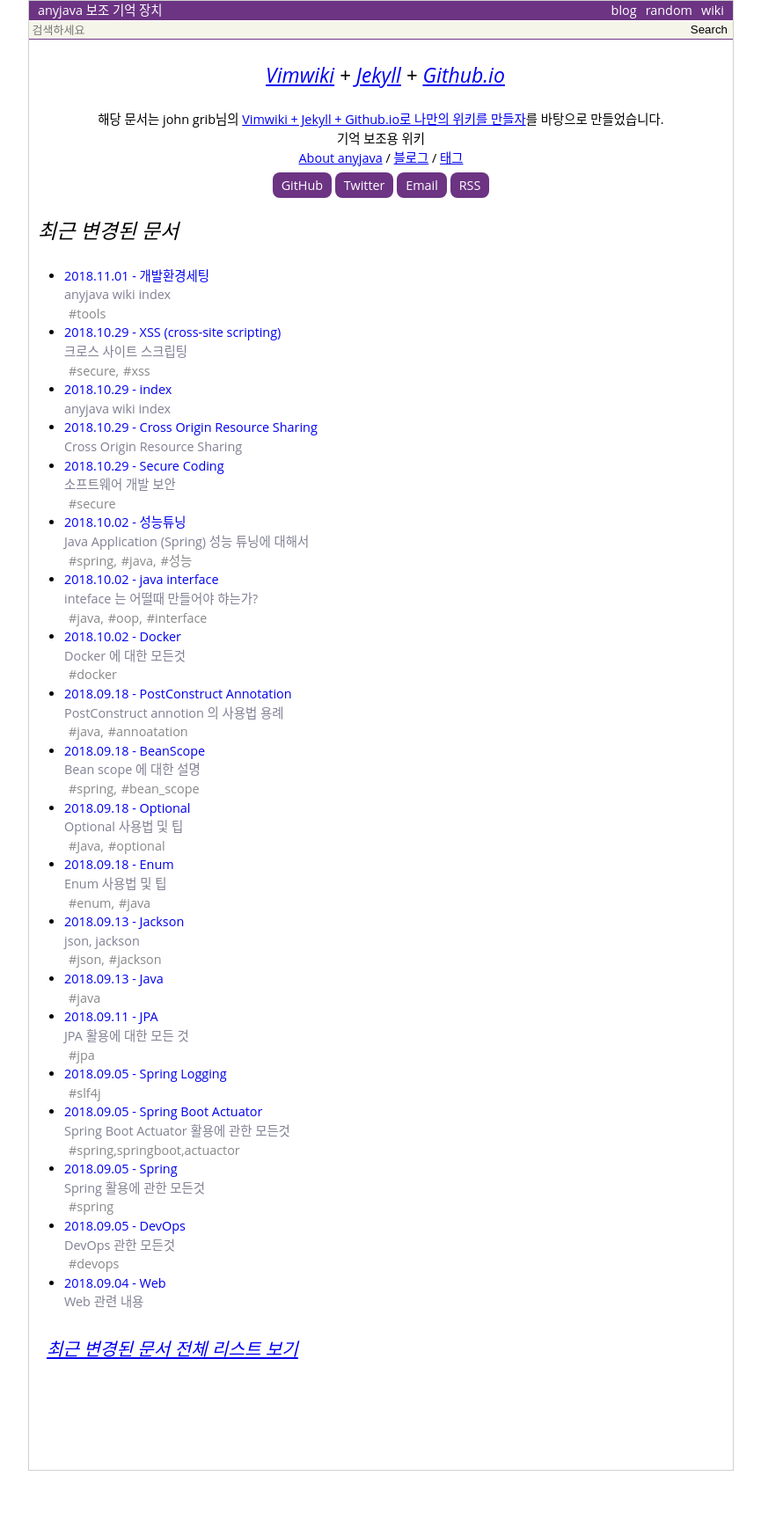
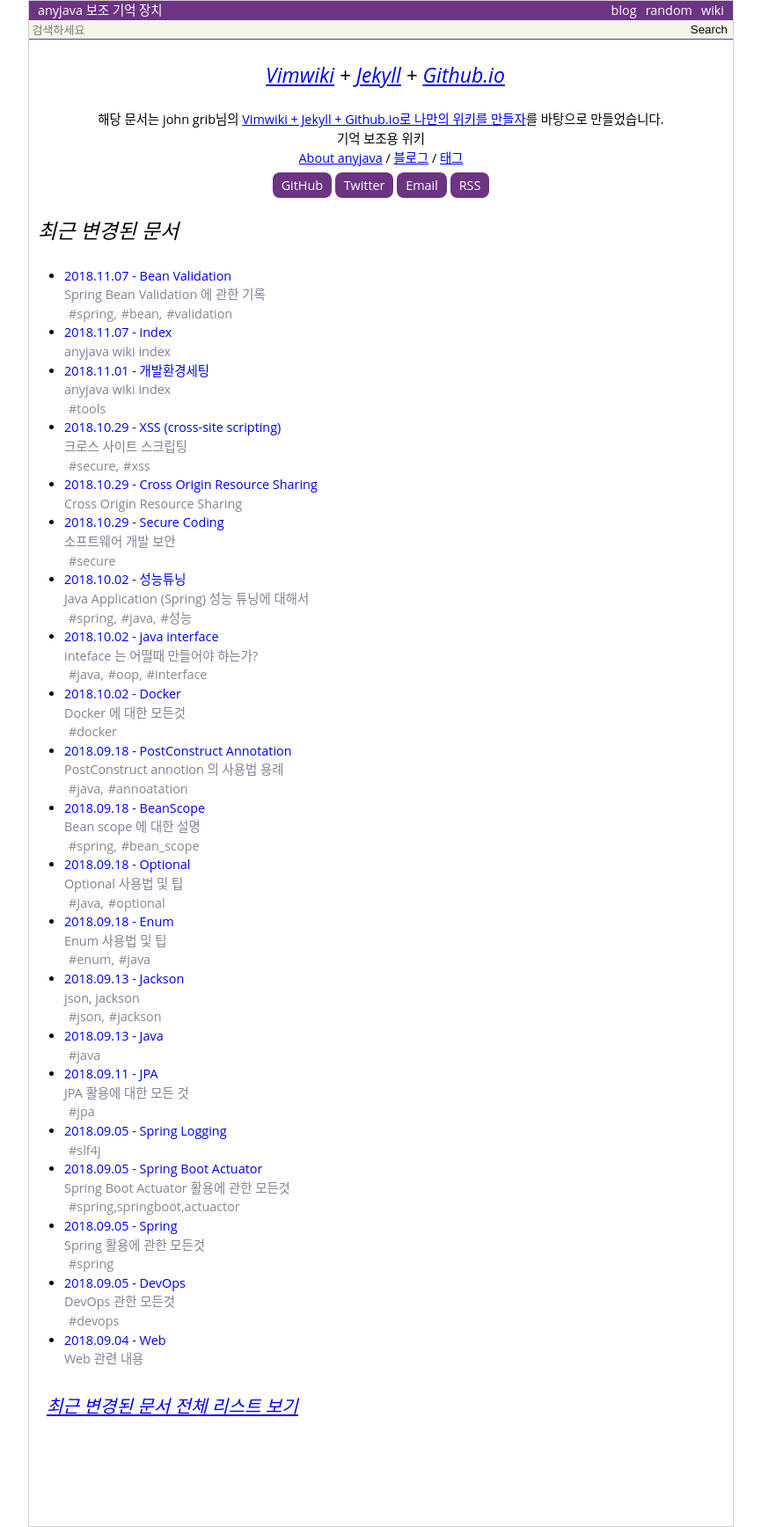
Before and after one commit to anyjava/anyjava.github.io, a Jekyll site: the page built from index.html, in a window 1280 px wide. Shown: the whole page at 88% size, without its empty margins (207-1072 px from the left). Built offline with Jekyll 4.4.1, drawn with Linux system fonts in a browser that asks for light colours; before the commit the page ends 1672 px from its top, so only the background shows below that.

Commit message:
bean validation 추가

````diff
--- a/_data/pageMap.yml
+++ b/_data/pageMap.yml
@@ -1,3 +1,11 @@
+Bean_Validation:
+    type: wiki
+    title: 'Bean Validation'
+    summary: 'Spring Bean Validation 에 관한 기록'
+    parent: Spring
+    url: /wiki/Bean_Validation
+    updated: '2018-11-07 08:24:29 +0900'
+    children: []
 BeanScope:
     type: wiki
     title: BeanScope
@@ -44,7 +52,7 @@
     summary: 'anyjava wiki index'
     parent: null
     url: /wiki/index
-    updated: '2018-10-29 12:55:36 +0900'
+    updated: '2018-11-07 08:16:58 +0900'
     children: []
 Interface:
     type: wiki
@@ -125,7 +133,7 @@
     parent: index
     url: /wiki/Spring
     updated: '2018-09-05 09:22:27 +0900'
-    children: [BeanScope, JPA, Logging, Spring_Boot_Actuator]
+    children: [Bean_Validation, BeanScope, JPA, Logging, Spring_Boot_Actuator]
 Spring_Boot_Actuator:
     type: wiki
     title: 'Spring Boot Actuator'
@@ -156,7 +164,7 @@
     summary: 'anyjava wiki index'
     parent: index
     url: /wiki/개발환경세팅
-    updated: '2018-10-02 09:23:19 +0900'
+    updated: '2018-11-01 01:46:51 +0900'
     children: []
 성능튜닝:
     type: wiki
--- a/_data/tagList.yml
+++ b/_data/tagList.yml
@@ -1,13 +1,14 @@
 - annoatation
 - bean_scope
+- 'bean,'
 - devops
 - docker
 - 'enum,'
 - interface
 - jackson
 - java
+- 'Java,'
 - 'java,'
-- 'Java,'
 - jpa
 - 'json,'
 - linux
@@ -20,5 +21,6 @@
 - 'spring,'
 - 'spring,springboot,actuactor'
 - tools
+- validation
 - xss
 - 성능
--- a/_data/tagMap.yml
+++ b/_data/tagMap.yml
@@ -1,6 +1,11 @@
 'spring,':
+    - {fileName: Bean_Validation}
     - {fileName: BeanScope}
     - {fileName: 성능튜닝}
+'bean,':
+    - {fileName: Bean_Validation}
+validation:
+    - {fileName: Bean_Validation}
 bean_scope:
     - {fileName: BeanScope}
 devops:
--- /dev/null
+++ b/_wiki/Bean_Validation.md
@@ -0,0 +1,51 @@
+---
+layout  : wiki
+title   : Bean Validation
+summary : Spring Bean Validation 에 관한 기록
+date    : 2018-11-07 08:16:58 +0900
+updated : 2018-11-07 08:24:29 +0900
+tags    : spring, bean, validation
+toc     : true
+public  : true
+parent  : Spring
+latex   : false
+---
+* TOC
+{:toc}
+
+# `@Valid` annotation 을 이용하여 Http Request 파라미터 검증하기
+
+* 왜 사용해야 하나?
+	* Request Commnad 객체의 모든 필드에 대해서 유효성 검증을 할 수 있다.
+
+## Controller 에서 처리하는 방법
+```
+  @PostMapping("/api/members")
+	public ResponseEntity<Object> newMember(
+			@RequestBody @Valid RegisterRequest regReq,
+			Errors errors) { // Errors 객체를 파라미터로 받지 않으면 validation 실패시 exception 발생
+		if (errors.hasErrors()) {
+			String errorCodes = errors.getAllErrors().stream()
+					.map(error -> error.getCodes()[0])
+					.collect(Collectors.joining(","));
+			return ResponseEntity.status(HttpStatus.BAD_REQUEST)
+					.body(new ErrorResponse("errorCodes = " + errorCodes));
+		}
+	}
+```
+
+## ControllerAdvice 를 이용하는 방법
+```
+@RestControllerAdvice("controller")
+public class ApiExceptionAdvice {
+	@ExceptionHandler(MethodArgumentNotValidException.class)
+	public ResponseEntity<ErrorResponse> handleBindException(MethodArgumentNotValidException ex) {
+		String errorCodes = errors.getAllErrors().stream()
+				.map(error -> error.getCodes()[0])
+				.collect(Collectors.joining(","));
+		return ResponseEntity
+				.status(HttpStatus.BAD_REQUEST)
+				.body(new ErrorResponse("errorCodes = " + errorCodes));
+	}
+}
+```
--- a/_wiki/index.md
+++ b/_wiki/index.md
@@ -3,7 +3,7 @@
 title   : index
 summary : anyjava wiki index
 date    : 2018-08-15 19:41:36 +0900
-updated : 2018-10-29 12:55:36 +0900
+updated : 2018-11-07 08:16:58 +0900
 tags    :
 toc     : true
 public  : true
@@ -24,6 +24,7 @@
 	* [[Spring_Boot_Actuator]]
 	* [[JPA]]
 	* [[BeanScope]]
+	* [[Bean_Validation]]
 * [[DevOps]]
 	* [[Linux]]
 	* [[Docker]]
````
